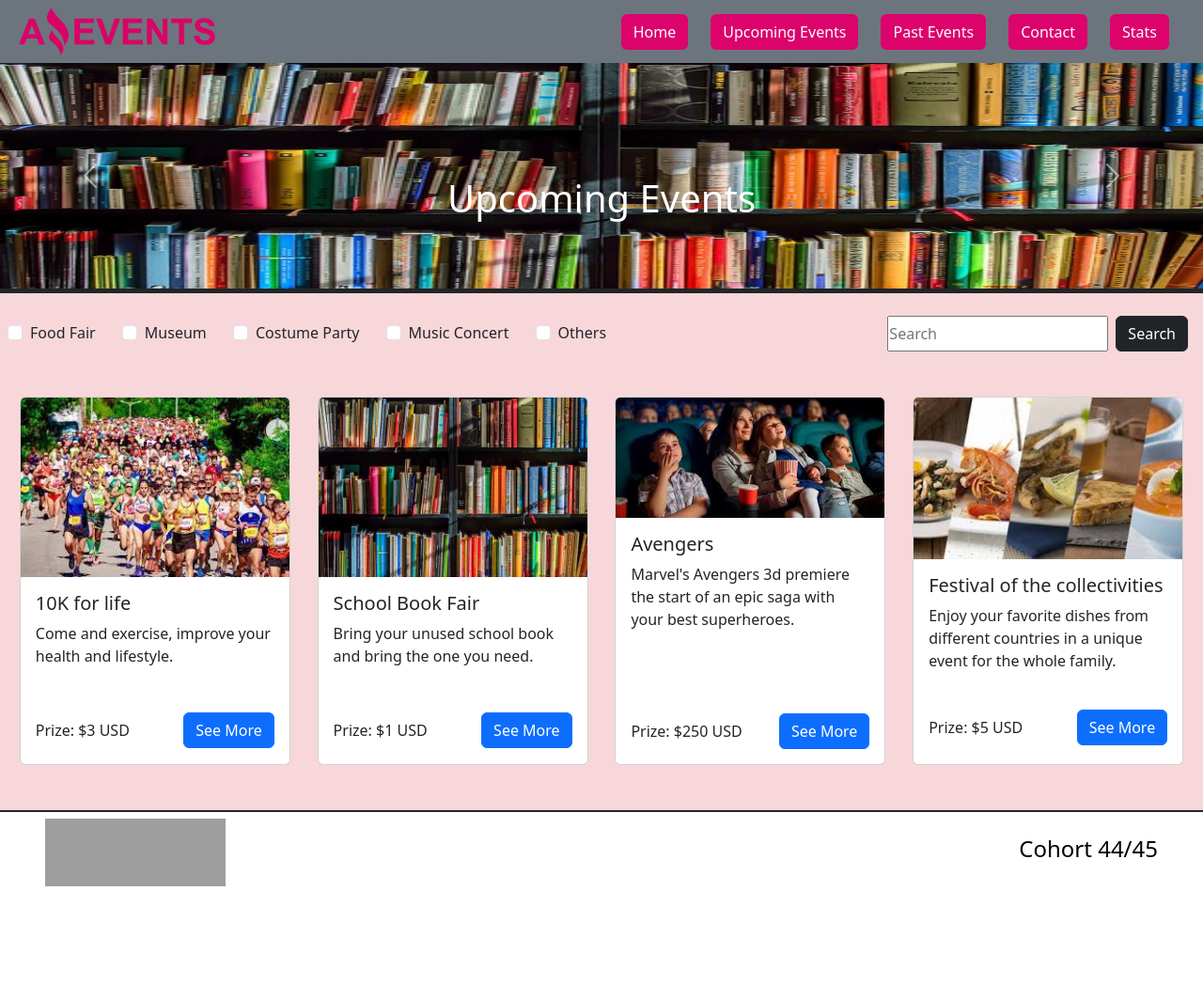
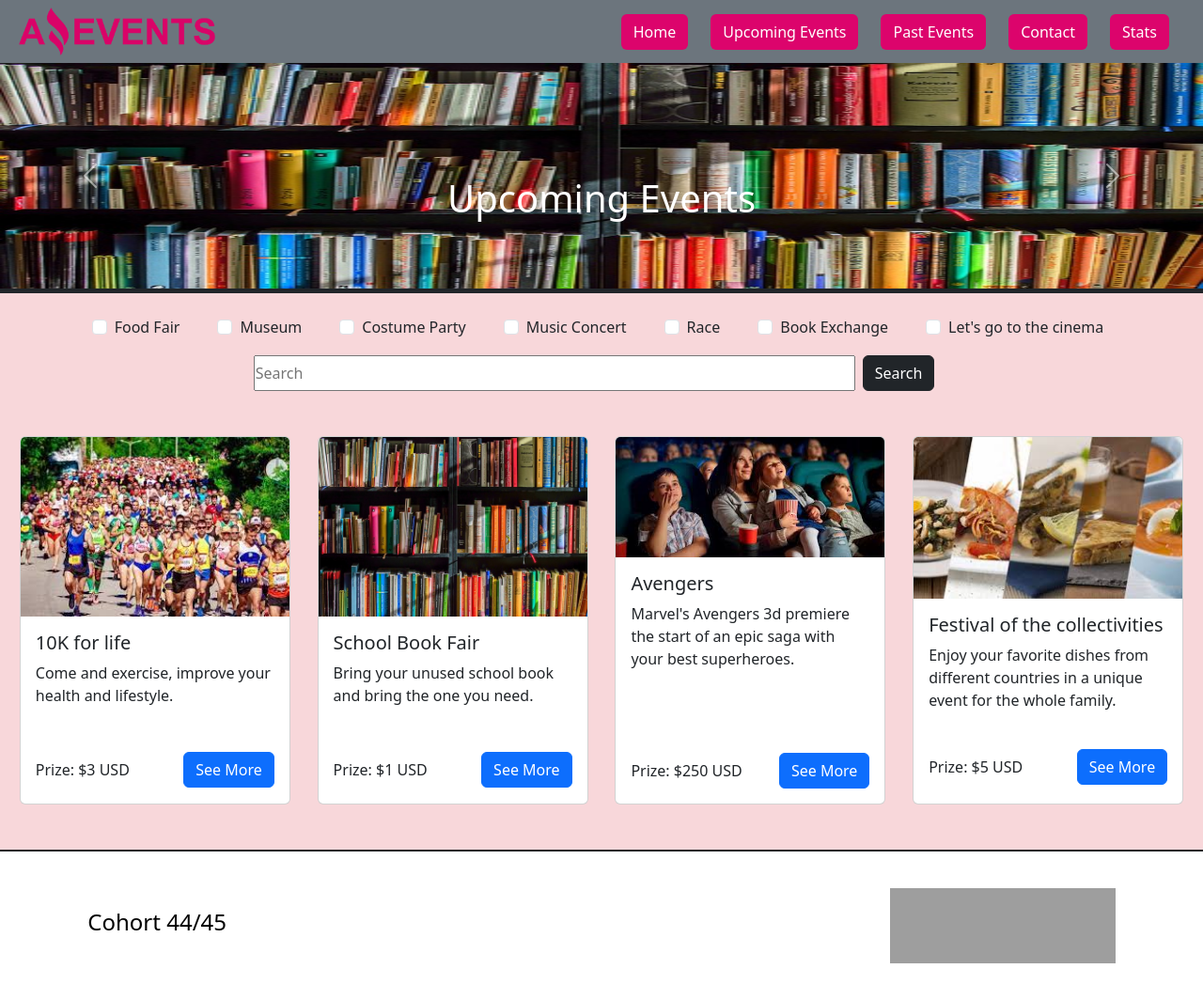
Before and after one commit to NicollLaguna/Proyecto--Amazing-Events, a plain HTML site: page upcoming.html in a window 1280 px wide. Shown: the whole page at 94% size. Before the commit the page ends 943 px from the top, so only its background shows below. Drawn offline with nearby package versions, Linux system fonts and the light colour scheme; grey boxes are pictures that could not be loaded.

Commit message:
version 5.0

```diff
--- a/style.css
+++ b/style.css
@@ -28,7 +28,7 @@ main {
 }
 
 footer {
-    height: 10vh;
+    height: 20vh;
 }
 
 #iconos {
@@ -70,3 +70,15 @@ td {
         color: white;
      }
 }
+
+@media only screen and (max-width: 1366px){
+    .buscar {
+       width: 50vw;
+    }
+}
+
+@media only screen and (max-width: 417px){
+    .cajas div {
+        width: 40vw;
+    }
+}
--- a/upcoming.html
+++ b/upcoming.html
@@ -77,36 +77,46 @@
         <span class="visually-hidden">Next</span>
       </button>
     </div>
-    <div class="d-flex align-items-center justify-content-between pt-4 ">
-      <div>
+    <div class="d-flex align-items-center justify-content-center pt-4 flex-wrap gap-3">
+      <div class="d-flex gap-3 flex-wrap cajas">
           <div class="form-check form-check-inline ms-2 ">
               <label class="form-check-label">
                   <input class="form-check-input" type="checkbox" value="option1">
                   Food Fair</label>
           </div>
-        <div class="form-check form-check-inline ms-2">
+          <div class="form-check form-check-inline ms-2 ">
               <label class="form-check-label">
                   <input class="form-check-input" type="checkbox" value="option2">
                   Museum</label>
           </div>
-        <div class="form-check form-check-inline ms-2">
+          <div class="form-check form-check-inline ms-2 ">
               <label class="form-check-label">
                   <input class="form-check-input" type="checkbox" value="option3">
                   Costume Party</label>
           </div>
-        <div class="form-check form-check-inline ms-2">
+          <div class="form-check form-check-inline ms-2 ">
               <label class="form-check-label">
                   <input class="form-check-input" type="checkbox" value="option4">
                   Music Concert</label>
           </div>
-        <div class="form-check form-check-inline ms-2">
+          <div class="form-check form-check-inline ms-2 ">
               <label class="form-check-label">
                   <input class="form-check-input" type="checkbox" value="option5">
-            Others</label>
+                  Race</label>
+          </div>
+          <div class="form-check form-check-inline ms-2 ">
+              <label class="form-check-label">
+                  <input class="form-check-input" type="checkbox" value="option5">
+                  Book Exchange</label>
+          </div>
+          <div class="form-check form-check-inline ms-2 ">
+              <label class="form-check-label">
+                  <input class="form-check-input" type="checkbox" value="option5">
+                  Let's go to the cinema</label>
           </div>
       </div>
-      <form class="d-flex me-3" role="search">
-        <input class="form-check-inline me-2" type="search" placeholder="Search" aria-label="Search">
+      <form class="d-flex me-3 justify-content-center" role="search">
+          <input class="form-check-inline me-2 buscar" type="search" placeholder="Search" aria-label="Search">
           <button type="button" class="btn btn-dark">Search</button>
       </form>
   </div>
@@ -160,14 +170,11 @@
       </div>
     </div>
   </main>
-  <footer class="border-2 border-top border-dark bg-white text-black d-flex justify-content-between align-items-center">
-
-    <img
-      src="https://static.vecteezy.com/system/resources/previews/005/689/653/non_2x/facebook-whatsapp-instagram-app-icons-and-logos-free-vector.jpg"
-      alt="" id="iconos" class="pt-2 ps-5">
-
-    <h4 class="pt-2 pe-5">Cohort 44/45</h4>
-
+  <footer
+        class="d-flex border-2 border-top border-dark bg-white text-black  justify-content-center align-items-center flex-wrap">
+        <h4 class="col-lg-8">Cohort 44/45</h4>
+        <img src="https://static.vecteezy.com/system/resources/previews/005/689/653/non_2x/facebook-whatsapp-instagram-app-icons-and-logos-free-vector.jpg"
+            alt="" id="iconos">
     </footer>
 
 
```
Also changed, not shown: carts.html (+17 -11 lines), contact.html (+6 -7 lines), index.html (+22 -15 lines), past.html (+23 -15 lines), stats.html (+6 -7 lines). Lines whose indentation alone changed are shown as unchanged.
